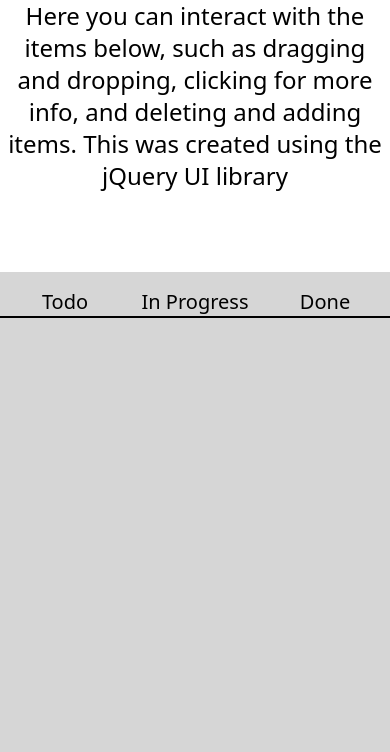
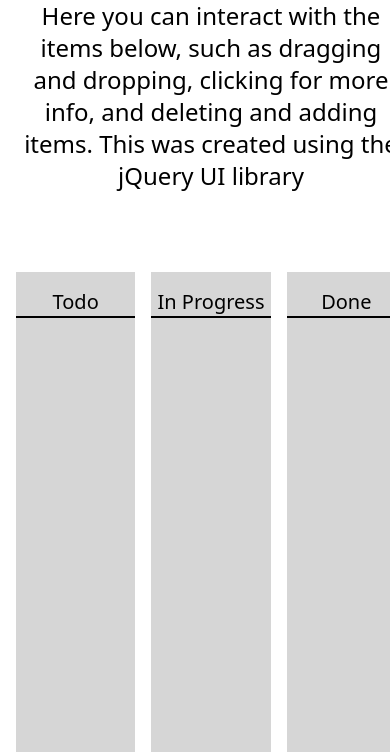
Before and after one commit to Oskar-Mikael/u06, a plain HTML site: page index.html in a window 390 px wide. Shown: the part 180-932 px from the top of the page. Drawn offline with nearby package versions, Linux system fonts and the light colour scheme.

Commit message:
Grid and container styling

```diff
--- a/css/style.css
+++ b/css/style.css
@@ -12,3 +12,15 @@ body {
     background-color: rgb(214, 214, 214);
     max-width: 20rem;
 }
+
+.grid {
+    grid-column-gap: 1rem;
+}
+
+
+
+@media only screen and (max-width:1140px) {
+    .container {
+        margin: 0 1rem;
+    }
+}
```
